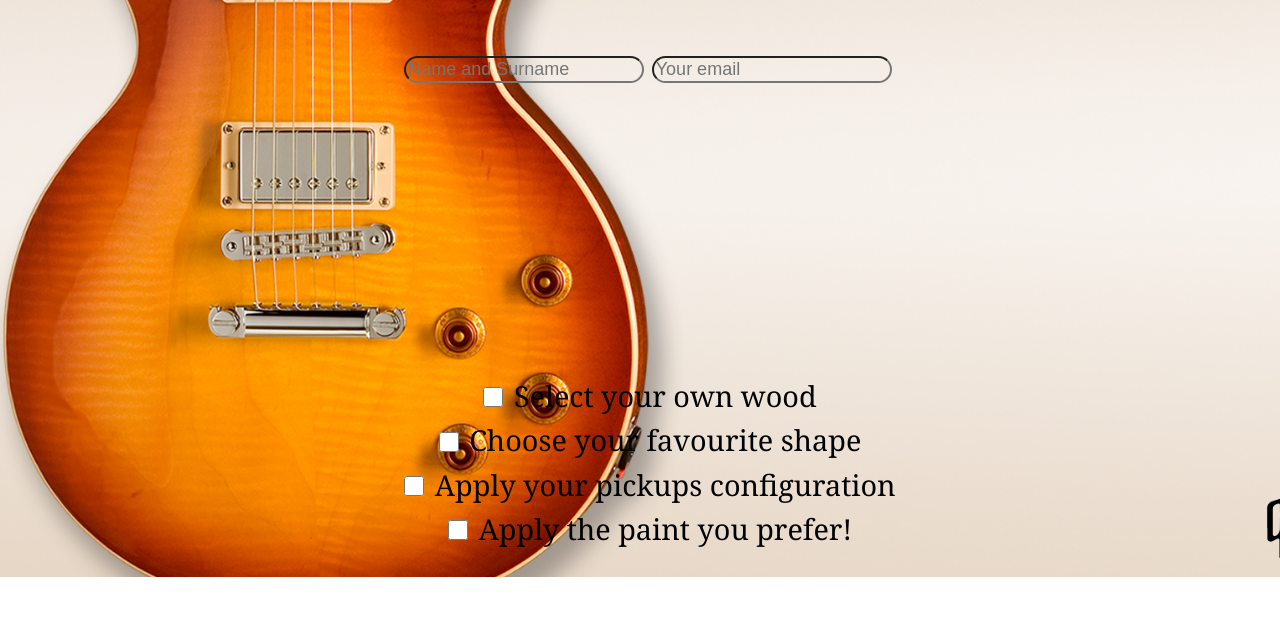
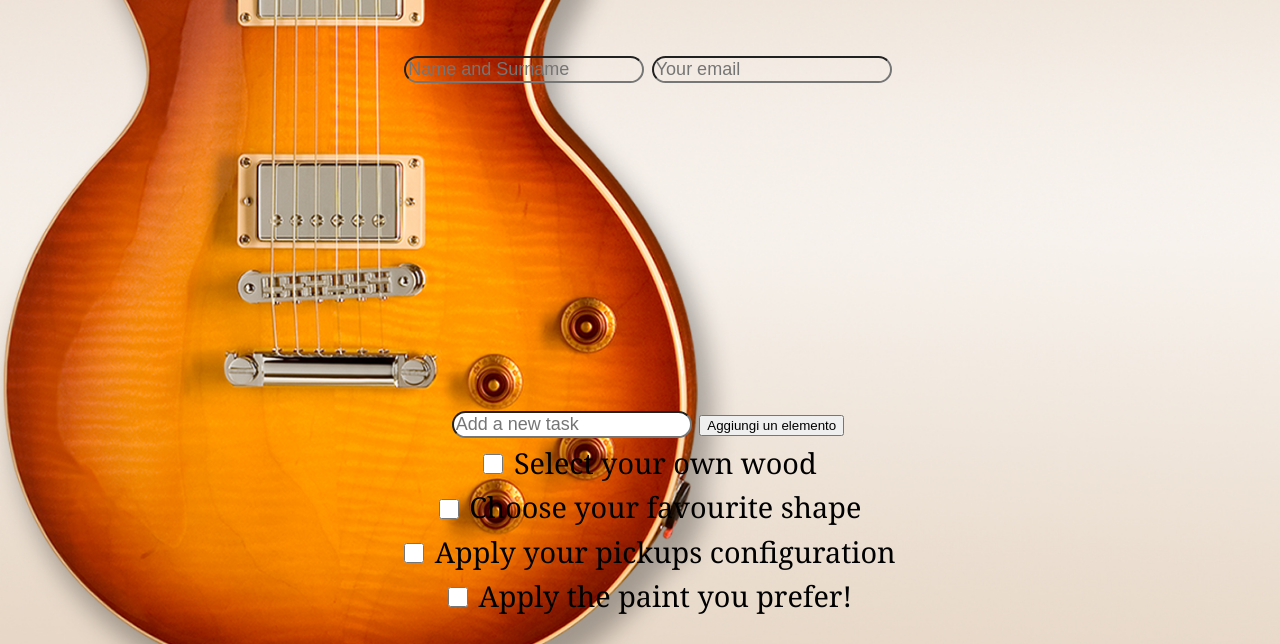
Before and after one commit to GiulioFardella/W3-L3-, a plain HTML site: page tasklist.html in a window 1280 px wide. Shown: the part 303-947 px from the top of the page. Before the commit the page ends 880 px from the top, so only its background shows below. Drawn offline with Linux system fonts and the light colour scheme.

Commit message:
adds mods

```diff
--- a/tasklist.html
+++ b/tasklist.html
@@ -14,6 +14,9 @@
         <input id="itemInput" type="email" placeholder="Your email" />
 
         <ul id="checklist">
+            <input id="newTaskInput" type="text" placeholder="Add a new task" />
+               <button id="addTaskButton">Aggiungi un elemento </button>
+
             <li><input type="checkbox" id="wood"><label for="wood"> Select your own wood</label></li>
             <li><input type="checkbox" id="shape"><label for="shape"> Choose your favourite shape</label></li>
             <li><input type="checkbox" id="pickup"><label for="pickup"> Apply your pickups configuration</label></li>
```
